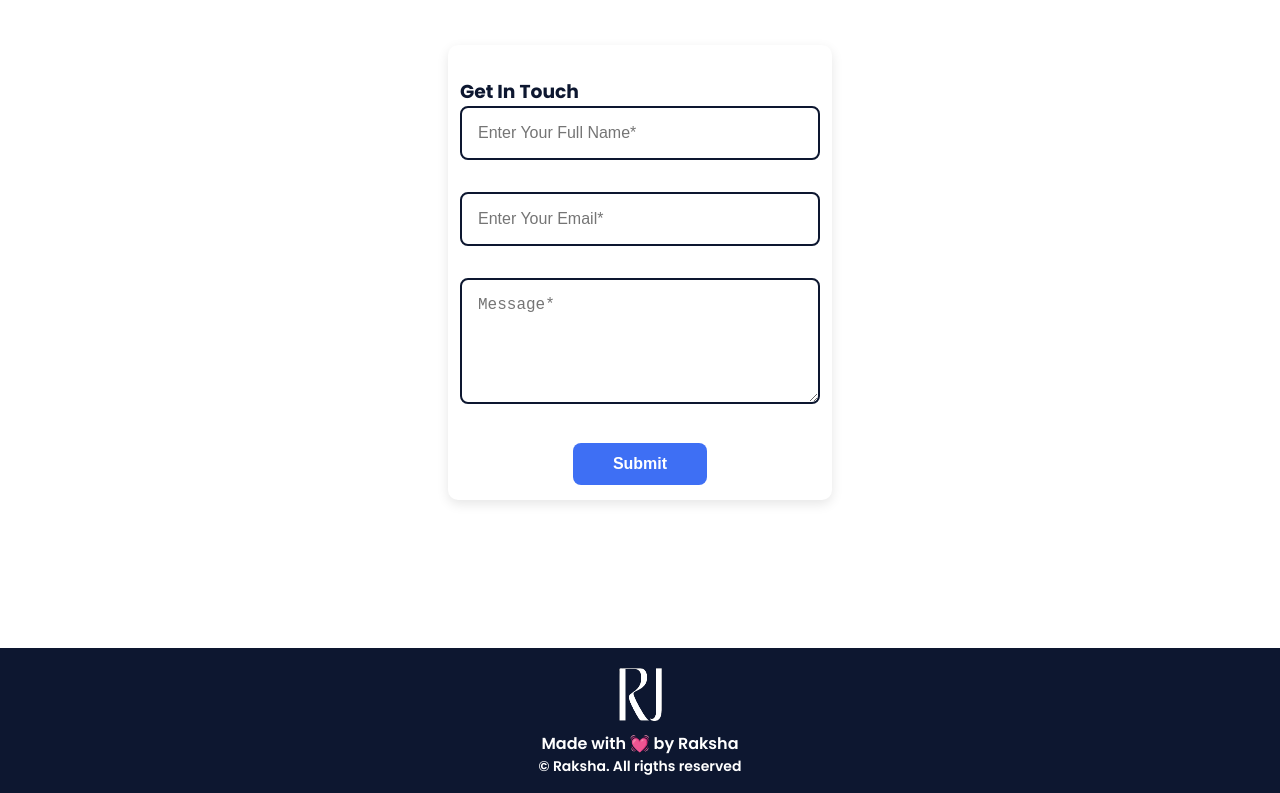
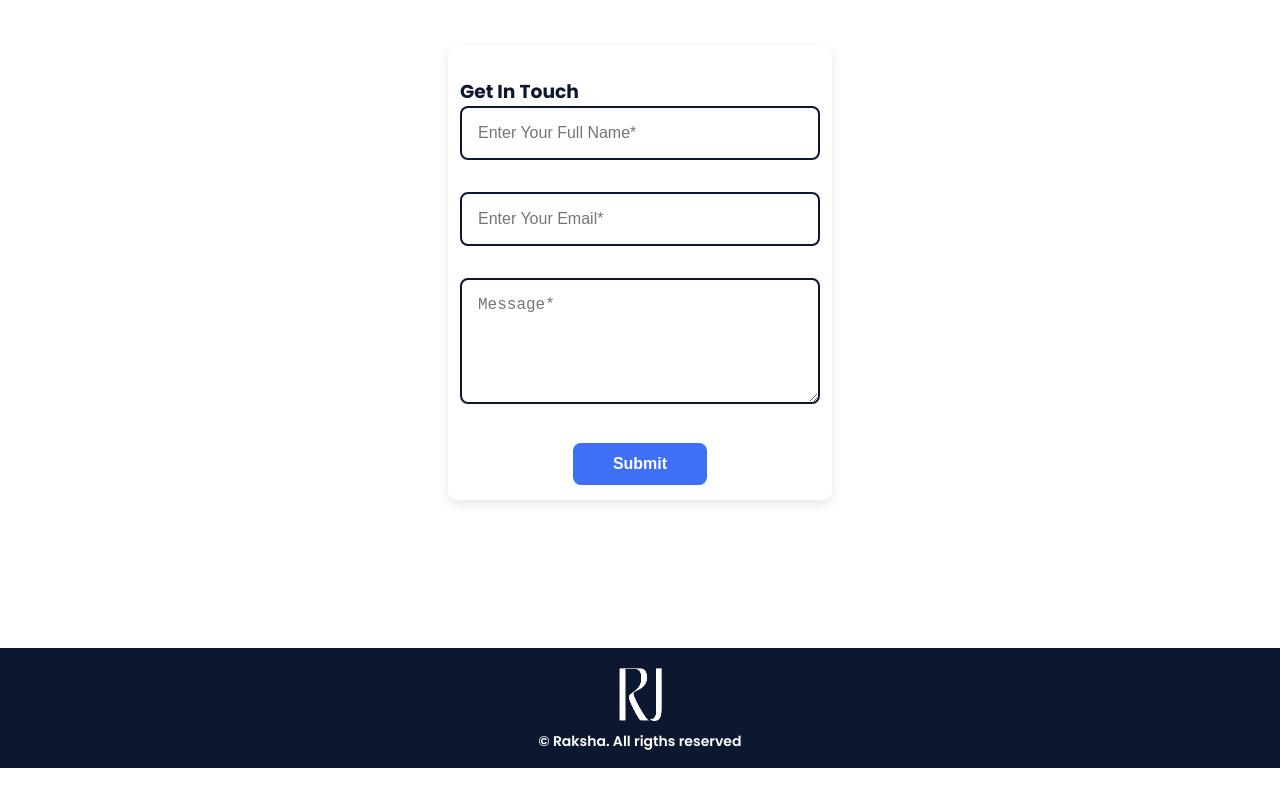
Before and after one commit to Raksha-coder/My_Portfolio, a plain HTML site: page index.html in a window 1280 px wide. Shown: the part 5550-6343 px from the top of the page. After the commit the page ends 6318 px from the top, so only its background shows below. Drawn offline with nearby package versions, Linux system fonts and the light colour scheme.

Commit message:
Update index.html

```diff
--- a/index.html
+++ b/index.html
@@ -281,10 +281,7 @@
 
             <img class="my_footer_logo" src="assets/img/1-removebg-preview.png" alt="logo" width="150px" height="150px">
 
-            <div>
-                <p>Made with 💓 by Raksha</p>
 
-            </div>
             <p class="footer__copy">&#169; Raksha. All rigths reserved</p>
         </footer>
 
```
